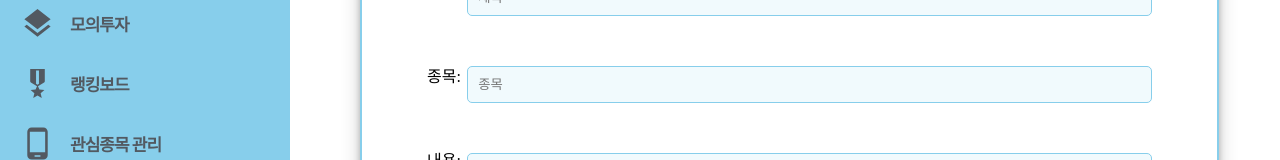
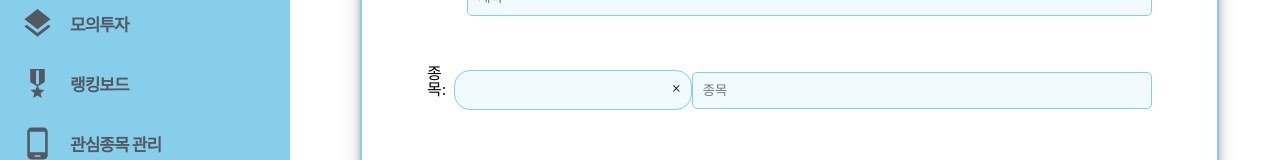
Before and after one commit to innovation-final/Front, a React (Create React App) app: page /communityboardwrite in a window 1280 px wide. Shown: the part 200-360 px from the top of the page. Built offline with nearby package versions, Linux system fonts and the light colour scheme; a web font is replaced by a local one.

Commit message:
검색기능

```diff
--- a/src/component/community/BoardWrite.jsx
+++ b/src/component/community/BoardWrite.jsx
@@ -8,6 +8,7 @@ import Button from '../elements/Button';
 import useInput from '../../hooks/useInput';
 import { postAPI } from '../../shared/api';
 import writeIcon from '../../static/write.png';
+import StockNameSearch from './StockNameSearch';
 
 function BoardWrite() {
     const [title, onChangeTitleHandler] = useInput();
@@ -69,7 +70,9 @@ function BoardWrite() {
                     </CardDiv>
                     <CardDiv>
                         <h1 className="card-text">종목: &nbsp;</h1>
+                        <StockNameSearch />
                         <Input
+                            list="search"
                             className="form-control form-control-lg"
                             type="text"
                             placeholder="종목"
--- /dev/null
+++ b/src/component/community/DropDown.jsx
@@ -0,0 +1,70 @@
+import React, { useState } from 'react';
+import styled from 'styled-components';
+
+function Dropdown({ options, selected }) {
+    const [setInputValue] = useState('');
+    const handleDropDownClick = clickedOption => {
+        setInputValue(clickedOption);
+    };
+    return (
+        <DropDownContainer>
+            {options.map((option, index) => {
+                return (
+                    <li
+                        key={option}
+                        onClick={() => handleDropDownClick}
+                        aria-hidden="true"
+                        className={selected === index ? 'selected' : ''}
+                    >
+                        {option}
+                    </li>
+                );
+            })}
+        </DropDownContainer>
+    );
+}
+
+export default Dropdown;
+const boxShadow = '0 4px 6px rgb(32 33 36 / 28%)';
+const DropDownContainer = styled.ul`
+    background-color: #ffffff;
+    display: block;
+
+    color: #585757;
+    list-style-type: none;
+    margin-block-start: 10px;
+    margin-block-end: 0;
+    margin-inline-start: 0px;
+    margin-inline-end: 0px;
+    padding-inline-start: 0px;
+
+    border: 1px solid skyblue;
+    background-color: #f1fafd;
+    border-radius: 1rem;
+    box-shadow: ${boxShadow};
+    z-index: 3;
+
+    > li:hover {
+        background-color: #c6e7fc;
+        border-radius: 1rem;
+        color: #10a3ff;
+    }
+
+    > li {
+        padding: 10px;
+
+        &.selected {
+            outline: 1px solid #5eb9ff;
+        }
+    }
+`;
+// const Input = styled.input`
+//     padding: 10px;
+//     width: 95%;
+//     border: 1px solid skyblue;
+//     border-radius: 5px;
+//     background-color: #f1fafd;
+//     &:focus {
+//         outline: 1px solid #5eb9ff;
+//     }
+// `;
--- /dev/null
+++ b/src/component/community/StockNameSearch.jsx
@@ -0,0 +1,154 @@
+import React, { useState, useEffect } from 'react';
+import styled from 'styled-components';
+import DropDown from './DropDown';
+
+function StockNameSearch() {
+    const deselectedOptions = [
+        'rustic',
+        'antique',
+        'vinyl',
+        'vintage',
+        'refurbished',
+        '신품',
+        '빈티지',
+        '중고A급',
+        '중고B급',
+        '삼성a',
+        '삼성전자',
+        '삼성ba',
+        '삼성우',
+        '골동품',
+    ];
+
+    const [hasText, setHasText] = useState(false); // input값의 유무 상태
+    const [inputValue, setInputValue] = useState(''); // input값의 상태
+    const [options, setOptions] = useState(deselectedOptions); // option의 상태는 input값을 포함하는 autocomplete 추천 항목 리스트를 확인하기 위함
+    const [selected] = useState(-1); // 키보드로 option 선택할때 필요한 selected상태
+    useEffect(() => {
+        if (inputValue === '') {
+            // 처음 렌더링 됐을 때의 상태와, input값을 모두 지워줬을 때
+            setHasText(false);
+            // input값의 유무상태를 false(없음)으로
+            setOptions([]);
+            // option은 빈배열로 만들어서 아래에 리스트가 나타나지 않도록 구현
+        }
+
+        if (inputValue !== '') {
+            // input값을 입력하면
+            setOptions(
+                deselectedOptions.filter(el => {
+                    // 입력된 값을 포함하는 option만 걸러준 상태로 변경한다.
+                    return el.includes(inputValue);
+                }),
+            );
+        }
+    }, [inputValue]);
+
+    const handleInputChange = event => {
+        // input값 변경 시 발생되는 이벤트 핸들러.
+        setInputValue(event.target.value);
+        // inputValue를 입력된 값으로 바꿔준다.
+        setHasText(true);
+        // input값 유무상태도 당연히 true(있음)으로 바꿔준다.
+    };
+
+    // const handleDropDownClick = clickedOption => {
+    //     // DropDown 컴포넌트의 li엘리먼트에서 onClick으로 이벤트 핸들러 함수에 option을 전달해주고 있다.
+    //     setInputValue(clickedOption);
+    //     // 전달받은 option으로 inputValue를 변경해준다.
+    // };
+
+    const handleDeleteButtonClick = () => {
+        // x 버튼 누르면
+        setInputValue(''); // input입력창을 비워준다.
+    };
+
+    // const handleKeyUp = event => {
+    //     // option을 키보드로 선택할 수 있게해주는 핸들러 함수
+    //     if (hasText) {
+    //         // input에 값이 있을때
+    //         if (event.key === 'ArrowDown' && options.length - 1 > selected) {
+    //             setSelected(selected + 1);
+    //         }
+    //         // options.length에 -1을 해주는 이유는 selected의 최대값을 맞춰주기 위해서이다.
+    //         // 예를들어 밑에 option이 2개가 나왔다고 가정했을 때, selected값이 최대 1까지 변할 수 있게 해줘야한다.
+    //         // 'ArrowDown'키를 누르면 selected는 0이 되고, 한번 더 누르면 1이 되고, 그 다음은 더이상 옵션이 없기 때문에 키가 안먹히게 해주는 것이다.
+
+    //         if (event.key === 'ArrowUp' && selected >= 0) {
+    //             // 처음 조건을 이해했다면 여기는 자연스럽게 이해될 것이다.
+    //             setSelected(selected - 1);
+    //         }
+    //         if (event.key === 'Enter' && selected >= 0) {
+    //             // Enter키로 option 선택
+    //             handleDropDownClick(options[selected]);
+    //             setSelected(-1);
+    //             // Enter키를 눌러서 선택이 되면 다시 selected는 -1이 되야한다.
+    //         }
+    //     }
+    // };
+    return (
+        <div className="autocomplete-wrapper">
+            <InputContainer>
+                <input
+                    type="text"
+                    value={inputValue}
+                    defaultValue={inputValue}
+                    onChange={handleInputChange}
+                    onKeyUp={handleInputChange}
+                />
+                <div
+                    onClick={handleDeleteButtonClick}
+                    aria-hidden="true"
+                    className="delete-button"
+                >
+                    &times;
+                </div>
+            </InputContainer>
+            {hasText && <DropDown options={options} selected={selected} />}
+        </div>
+    );
+}
+
+export default StockNameSearch;
+
+const boxShadow = '0 4px 6px rgb(32 33 36 / 28%)';
+const activeBorderRadius = '1rem';
+
+const InputContainer = styled.div`
+    background-color: #f1fafd;
+    display: flex;
+    flex-direction: row;
+    padding: 10px;
+    border: 1px solid skyblue;
+    border-radius: ${activeBorderRadius};
+    z-index: 3;
+    box-shadow: 0;
+
+    &:focus-within {
+        box-shadow: ${boxShadow};
+    }
+
+    > input {
+        flex: 1 0 0;
+        background-color: transparent;
+        border: none;
+        margin: 0;
+        padding: 0;
+        outline: none;
+        font-size: 16px;
+    }
+
+    > div.delete-button {
+        cursor: pointer;
+    }
+`;
+// const Input = styled.input`
+//     padding: 10px;
+//     width: 95%;
+//     border: 1px solid skyblue;
+//     border-radius: 5px;
+//     background-color: #f1fafd;
+//     &:focus {
+//         outline: 1px solid #5eb9ff;
+//     }
+// `;
```
Also changed, not shown: 1 other file (tests, documents, lock files or other folders).
